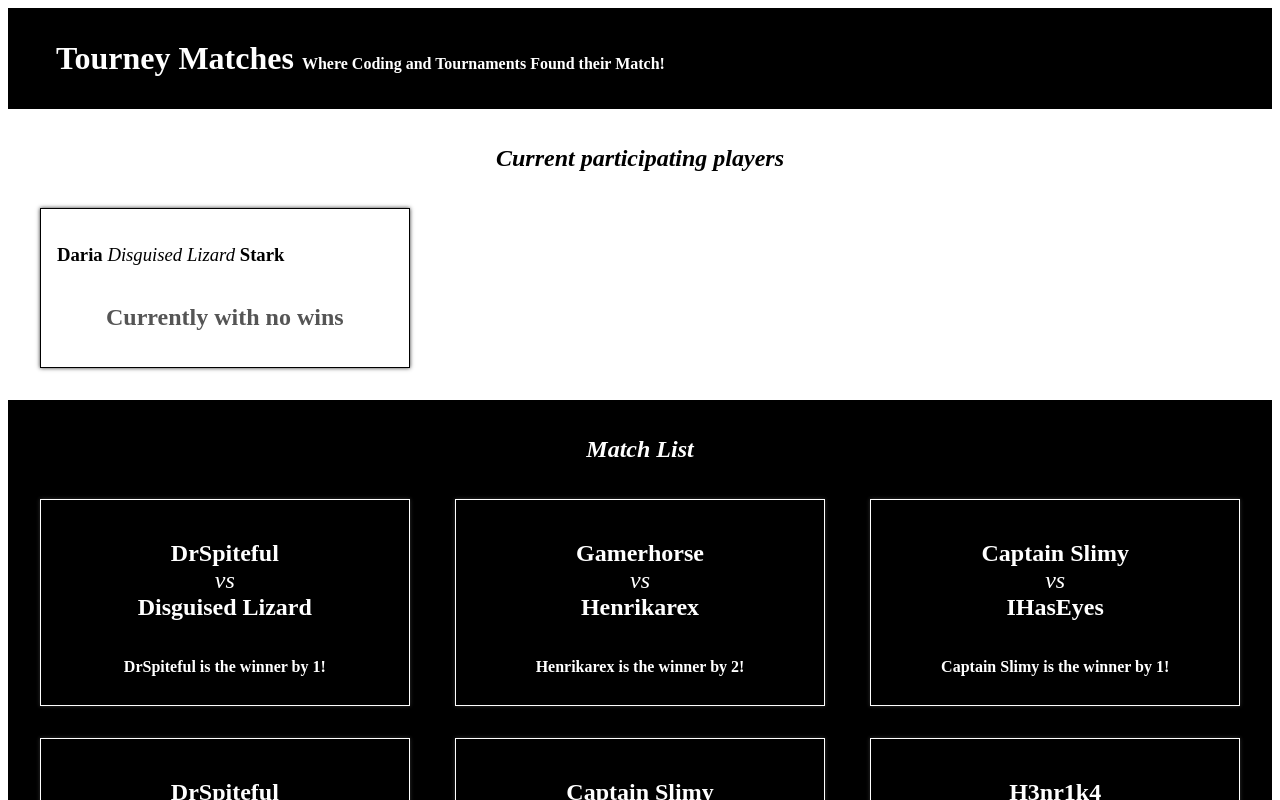
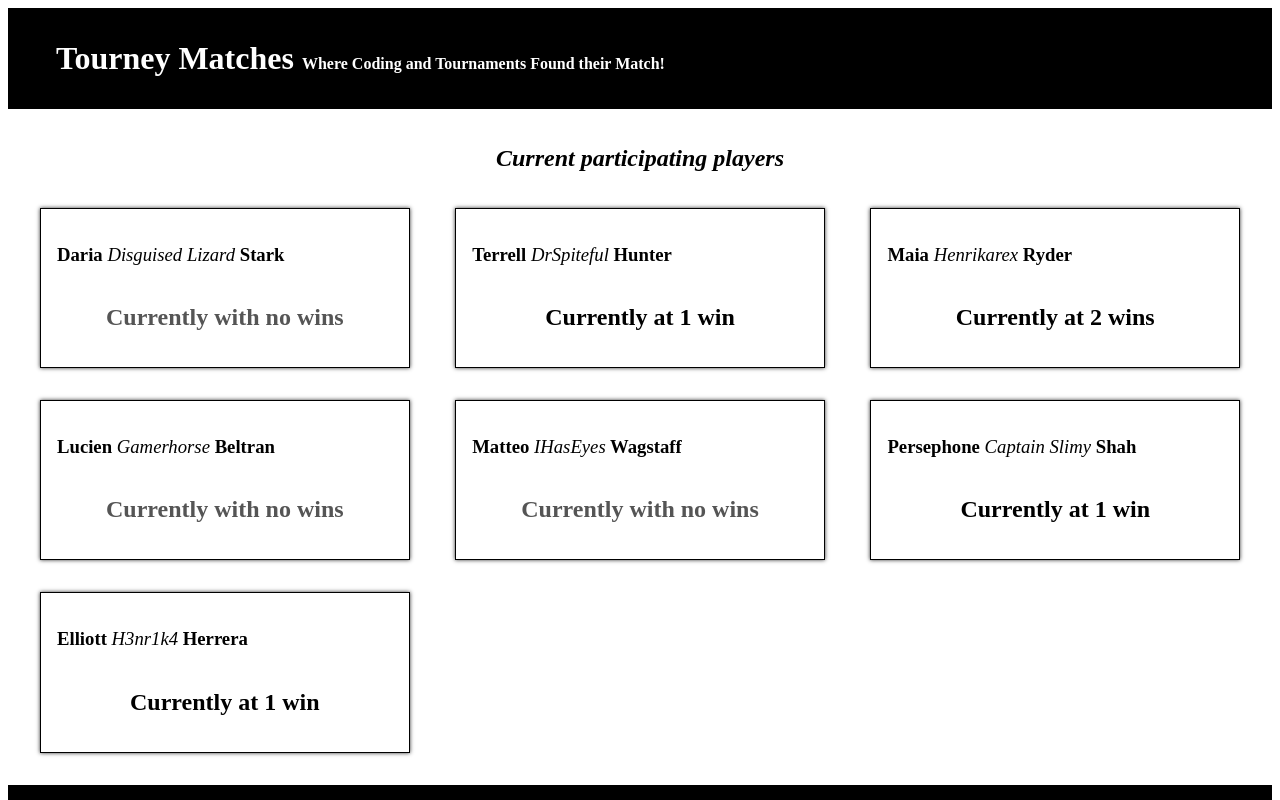
Before and after one commit to leventbk/tourney-matches-react, a React (Create React App) app: page / in a window 1280 px wide. Shown: the top 800 px of the page. Built offline with nearby package versions, Linux system fonts and the light colour scheme.

Commit message:
rendering all players

```diff
--- a/src/components/PlayerList.jsx
+++ b/src/components/PlayerList.jsx
@@ -1,12 +1,26 @@
 import React from "react"; //optional
 import Player from "./Player";
+import playerData from "../data/playerData";
+import { preparePlayerData } from "../helpers/playerHelpers"
+
 
 function PlayerList(props) {
-  const onePlayer = props.playerData[0];
+
+  const allPlayers = preparePlayerData(playerData).map((player, gamerTag) => {
+    return (
+      <Player
+        key={player.gamerTag}
+        gamerTag={player.gamerTag}
+        firstName={player.firstName}
+        lastName={player.lastName}
+        wins = {player.wins}
+      />)
+  });
+
   return (
     <section className="PlayerList">
       <h1>Current participating players</h1>
-      <Player gamerTag={onePlayer.gamerTag} firstName={onePlayer.firstName} lastName={onePlayer.lastName} wins={onePlayer.wins} />
+      {allPlayers}
     </section>
   );
 }
```
